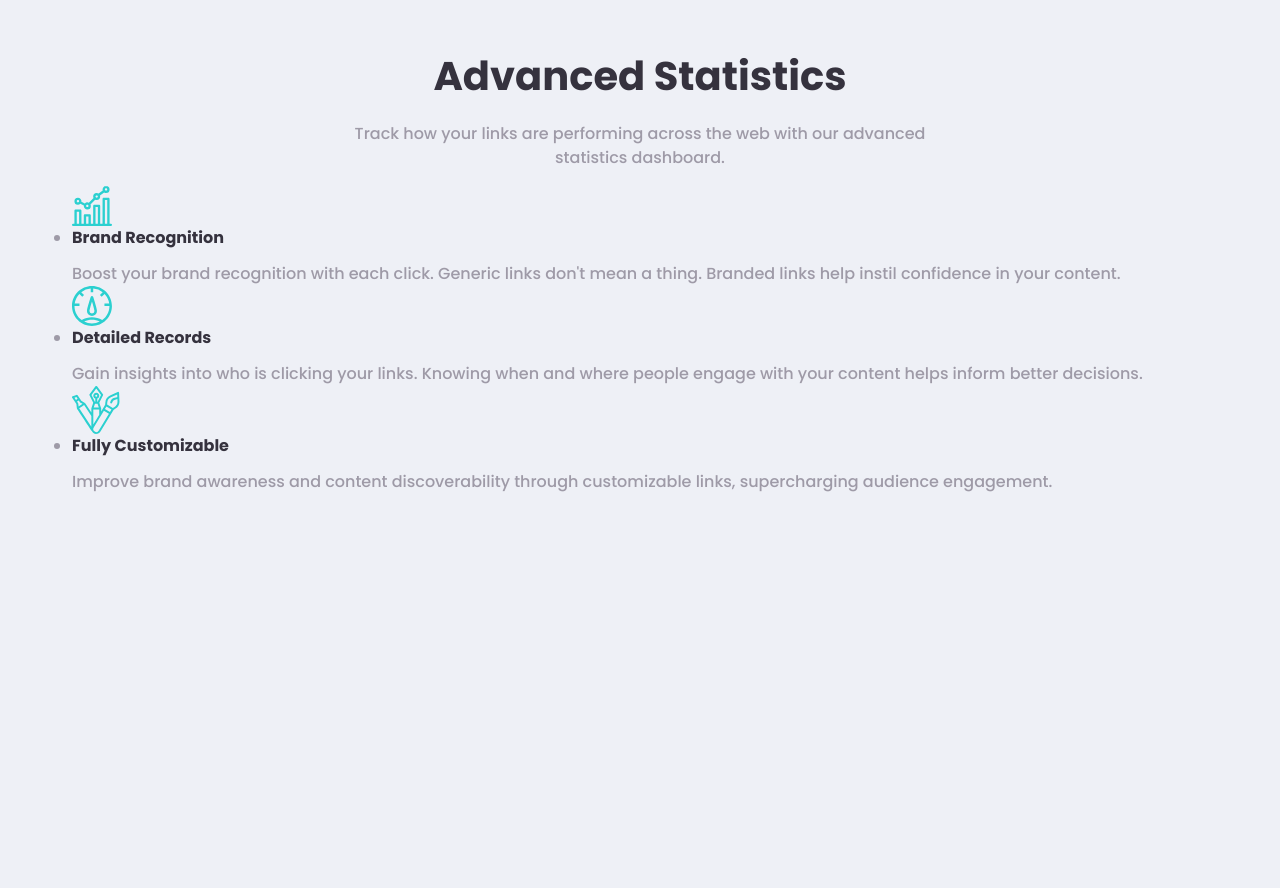
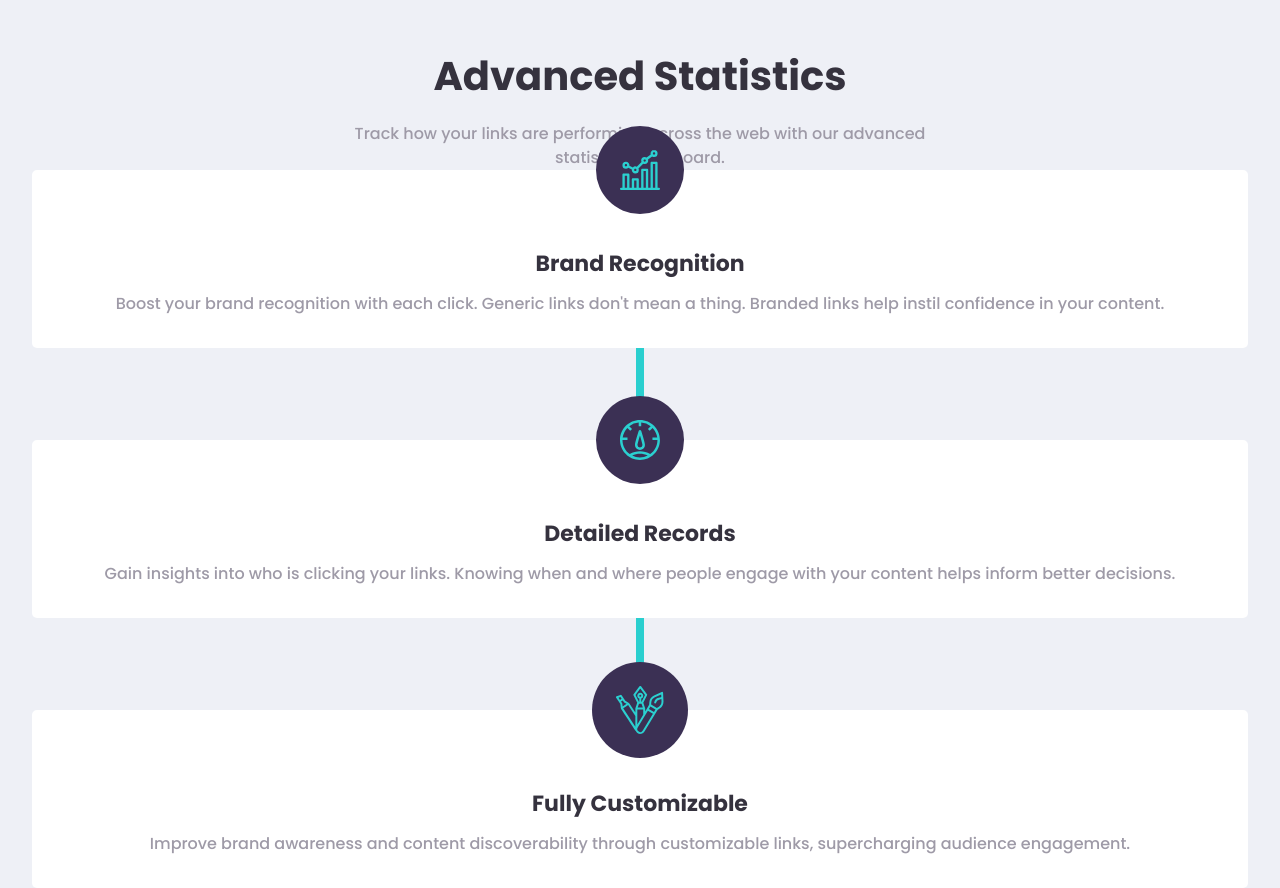
Before and after one commit to DaniilGurski/Shorten-url-app, a React (Vite) app: page / in a window 1280 px wide. Shown: the part 690-1578 px from the top of the page. Before the commit the page ends 1200 px from the top, so only its background shows below. Built offline with nearby package versions, Linux system fonts and the light colour scheme.

Commit message:
cards styling.

```diff
--- a/src/components/AdvancedStatistics.jsx
+++ b/src/components/AdvancedStatistics.jsx
@@ -1,6 +1,7 @@
 import styled from "styled-components"
 import StatisticsCard from "./StatisticsCard"
 import { Grid } from "./Grid"
+
 
 const StyledAdvancedStatistics = styled.section`
 `
@@ -13,7 +14,20 @@ const TextContent = styled(Grid).attrs({ $gap: "1rem" })`
 `
 
 
-const CardList = styled.ul`
+const CardList = styled(Grid)`
+    position: relative;
+
+    &::before {
+        content: "";
+        width: 8px;
+        display: inline-block;
+        position: absolute;
+        top: 0;
+        bottom: 0;
+        left: 50%;
+        transform: translate(-50%, 0%);
+        background-color: var(--clr-primary-100);
+    }
 `
 
 export default function AdvancedStatistics() {
@@ -26,7 +40,7 @@ export default function AdvancedStatistics() {
             </p>
         </TextContent>
 
-        <CardList>
+        <CardList as="ul" role="list" $gap="5.75rem">
             <li> <StatisticsCard type="BRAND_RECOGNITION" /> </li>
             <li> <StatisticsCard type="DETAILED_RECORDS" /> </li>
             <li> <StatisticsCard type="FULLY_CUSTOMIZABLE" /> </li>
--- a/src/components/StatisticsCard.jsx
+++ b/src/components/StatisticsCard.jsx
@@ -7,10 +7,25 @@ import { Grid } from "./Grid";
 
 
 const StyledStatisticsCard = styled.article`
+    position: relative;
+    border-radius: 5px;
+    padding: 2rem;
+    padding-top: 4.813rem;
+    background-color: var(--clr-neutral-100);
+    text-align: var(--card-text-align, center);
 `;
 
 
-const Icon = styled.img`
+const Icon = styled.div`
+    width: max-content;
+    padding: 1.5rem;
+    border-radius: 99rem;
+    background-color: var(--clr-primary-200);
+
+    position: absolute;
+    top: 0;
+    left: 50%;
+    transform: translate(-50%, -50%);
 `;
 
 
@@ -46,7 +61,9 @@ export default function StatisticsCard({ type }) {
 
     return (
         <StyledStatisticsCard>
-            <Icon src={cardContent?.icon} alt="" />
+            <Icon>
+                <img src={cardContent?.icon} alt="" />
+            </Icon>
             <TextContent>
                 <h3>{cardContent?.heading}</h3>
                 <p> {cardContent?.body} </p>
--- a/src/components/styles/GlobalStyles.js
+++ b/src/components/styles/GlobalStyles.js
@@ -59,6 +59,11 @@ const GlobalStyles = createGlobalStyle`
   h2 {
     font-size: var(--fs-500);
   }
+
+
+  h3 {
+    font-size: var(--fs-400);
+  }
 `
 
 export default GlobalStyles;
```
